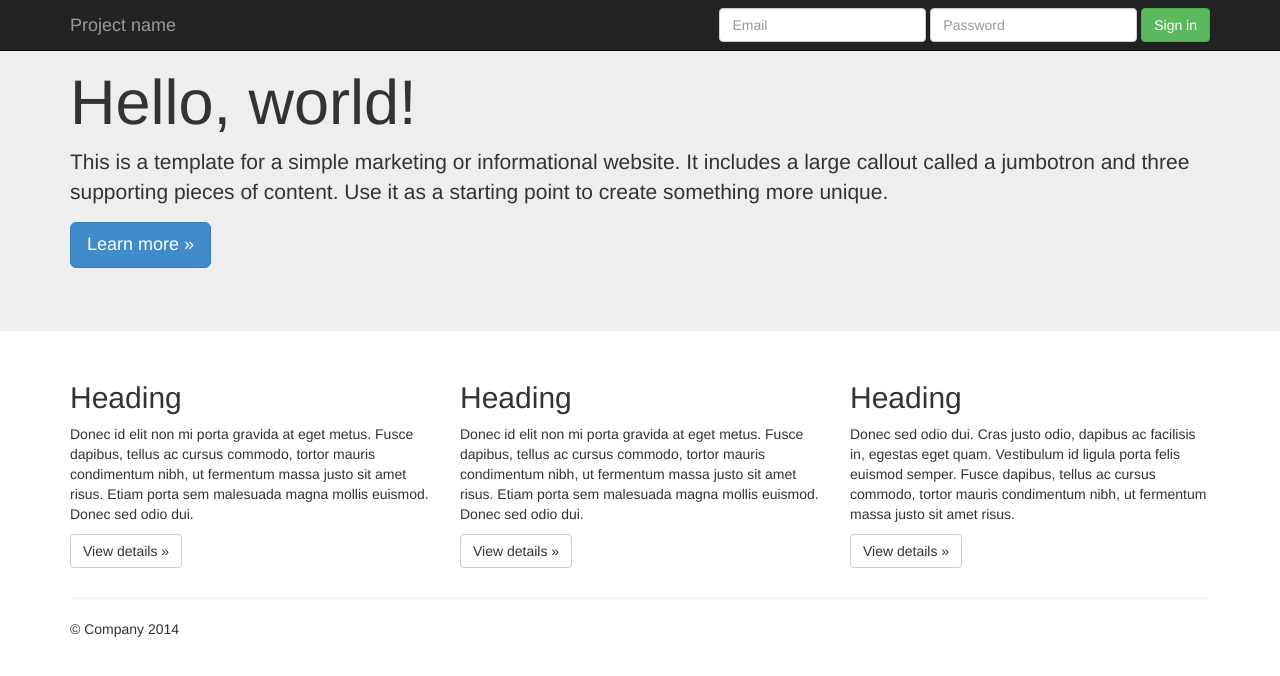
After one commit to GDGAracaju/gdg-django-lab, a Django app: template gdg_pizza/cardapio/templates/cardapio/base.html in a window 1280 px wide. The commit adds this page. Shown: the top 676 px of the page. Run offline with Django 3.2, Linux system fonts and the light colour scheme; the template is opened without the code that fills it, so the values that code supplies are empty; some libraries are stand-ins or nearby versions.

Commit message:
Adiciona template com Bootstrap

```diff
--- /dev/null
+++ b/gdg_pizza/cardapio/templates/cardapio/base.html
@@ -0,0 +1,99 @@
+<!DOCTYPE html>
+{% load staticfiles %}
+<html lang="en">
+  <head>
+    <meta charset="utf-8">
+    <meta http-equiv="X-UA-Compatible" content="IE=edge">
+    <meta name="viewport" content="width=device-width, initial-scale=1">
+
+    <title>{% block title %}Jumbotron Template for Bootstrap{% endblock %}</title>
+
+    <link href="{% static "css/bootstrap.min.css" %}" rel="stylesheet">
+
+    <!-- Just for debugging purposes. Don't actually copy this line! -->
+    <!--[if lt IE 9]><script src="../../assets/js/ie8-responsive-file-warning.js"></script><![endif]-->
+
+    <!-- HTML5 shim and Respond.js IE8 support of HTML5 elements and media queries -->
+    <!--[if lt IE 9]>
+      <script src="https://oss.maxcdn.com/libs/html5shiv/3.7.0/html5shiv.js"></script>
+      <script src="https://oss.maxcdn.com/libs/respond.js/1.4.2/respond.min.js"></script>
+    <![endif]-->
+  </head>
+
+  <body>
+
+    <div class="navbar navbar-inverse navbar-fixed-top" role="navigation">
+      <div class="container">
+        <div class="navbar-header">
+          <button type="button" class="navbar-toggle" data-toggle="collapse" data-target=".navbar-collapse">
+            <span class="sr-only">Toggle navigation</span>
+            <span class="icon-bar"></span>
+            <span class="icon-bar"></span>
+            <span class="icon-bar"></span>
+          </button>
+          <a class="navbar-brand" href="#">Project name</a>
+        </div>
+        <div class="navbar-collapse collapse">
+          <form class="navbar-form navbar-right" role="form">
+            <div class="form-group">
+              <input type="text" placeholder="Email" class="form-control">
+            </div>
+            <div class="form-group">
+              <input type="password" placeholder="Password" class="form-control">
+            </div>
+            <button type="submit" class="btn btn-success">Sign in</button>
+          </form>
+        </div><!--/.navbar-collapse -->
+      </div>
+    </div>
+
+
+    <!-- Main jumbotron for a primary marketing message or call to action -->
+    <div class="jumbotron">
+      <div class="container">
+        <h1>Hello, world!</h1>
+        <p>This is a template for a simple marketing or informational website. It includes a large callout called a jumbotron and three supporting pieces of content. Use it as a starting point to create something more unique.</p>
+        <p><a class="btn btn-primary btn-lg" role="button">Learn more &raquo;</a></p>
+      </div>
+    </div>
+
+    <div class="container">
+
+      {% block content %}
+
+      <!-- Example row of columns -->
+      <div class="row">
+        <div class="col-md-4">
+          <h2>Heading</h2>
+          <p>Donec id elit non mi porta gravida at eget metus. Fusce dapibus, tellus ac cursus commodo, tortor mauris condimentum nibh, ut fermentum massa justo sit amet risus. Etiam porta sem malesuada magna mollis euismod. Donec sed odio dui. </p>
+          <p><a class="btn btn-default" href="#" role="button">View details &raquo;</a></p>
+        </div>
+        <div class="col-md-4">
+          <h2>Heading</h2>
+          <p>Donec id elit non mi porta gravida at eget metus. Fusce dapibus, tellus ac cursus commodo, tortor mauris condimentum nibh, ut fermentum massa justo sit amet risus. Etiam porta sem malesuada magna mollis euismod. Donec sed odio dui. </p>
+          <p><a class="btn btn-default" href="#" role="button">View details &raquo;</a></p>
+       </div>
+        <div class="col-md-4">
+          <h2>Heading</h2>
+          <p>Donec sed odio dui. Cras justo odio, dapibus ac facilisis in, egestas eget quam. Vestibulum id ligula porta felis euismod semper. Fusce dapibus, tellus ac cursus commodo, tortor mauris condimentum nibh, ut fermentum massa justo sit amet risus.</p>
+          <p><a class="btn btn-default" href="#" role="button">View details &raquo;</a></p>
+        </div>
+      </div>
+
+      {% endblock %}
+
+      <hr>
+
+      <footer>
+        <p>&copy; Company 2014</p>
+      </footer>
+    </div> <!-- /container -->
+
+
+    <!-- Bootstrap core JavaScript
+    ================================================== -->
+    <!-- Placed at the end of the document so the pages load faster -->
+    <script src="https://ajax.googleapis.com/ajax/libs/jquery/1.11.0/jquery.min.js"></script>
+    <script src="{% static "/js/bootstrap.min.js" %}"></script>
+  </body>
+</html>
--- a/gdg_pizza/cardapio/templates/cardapio/detail.html
+++ b/gdg_pizza/cardapio/templates/cardapio/detail.html
@@ -1,6 +1,10 @@
+{% extends "cardapio/base.html" %}
+
+{% block content %}
 	<h1>{{ category.name }}</h1>
 	<ul>
 	{% for p in category.product_set.all %}
 	    <li>{{ p.name }}</li>
 	{% endfor %}
 	</ul>
+{% endblock %}
--- a/gdg_pizza/cardapio/templates/cardapio/index.html
+++ b/gdg_pizza/cardapio/templates/cardapio/index.html
@@ -1,3 +1,6 @@
+{% extends "cardapio/base.html" %}
+
+{% block content %}
 	{% if latest_category_list %}
 	    <ul>
 	    {% for category in latest_category_list %}
@@ -7,3 +10,4 @@
 	{% else %}
 	    <p>Nenhuma categoria disponível.</p>
 	{% endif %}
+{% endblock %}
```
Also changed, not shown: gdg_pizza/gdg_pizza/settings.py (+5 -3 lines), gdg_pizza/gdg_pizza/static/css/bootstrap-theme.css (renamed from gdg_pizza/static/css/bootstrap-theme.css), gdg_pizza/gdg_pizza/static/css/bootstrap-theme.min.css (renamed from gdg_pizza/static/css/bootstrap-theme.min.css), gdg_pizza/gdg_pizza/static/css/bootstrap.css (renamed from gdg_pizza/static/css/bootstrap.css), gdg_pizza/gdg_pizza/static/css/bootstrap.min.css (renamed from gdg_pizza/static/css/bootstrap.min.css), gdg_pizza/gdg_pizza/static/fonts/glyphicons-halflings-regular.ttf (renamed from gdg_pizza/static/fonts/glyphicons-halflings-regular.ttf), gdg_pizza/gdg_pizza/static/fonts/glyphicons-halflings-regular.woff (renamed from gdg_pizza/static/fonts/glyphicons-halflings-regular.woff), gdg_pizza/gdg_pizza/static/js/bootstrap.js (renamed from gdg_pizza/static/js/bootstrap.js), gdg_pizza/gdg_pizza/static/js/bootstrap.min.js (renamed from gdg_pizza/static/js/bootstrap.min.js), 8 other files. Lines whose indentation alone changed are shown as unchanged.
